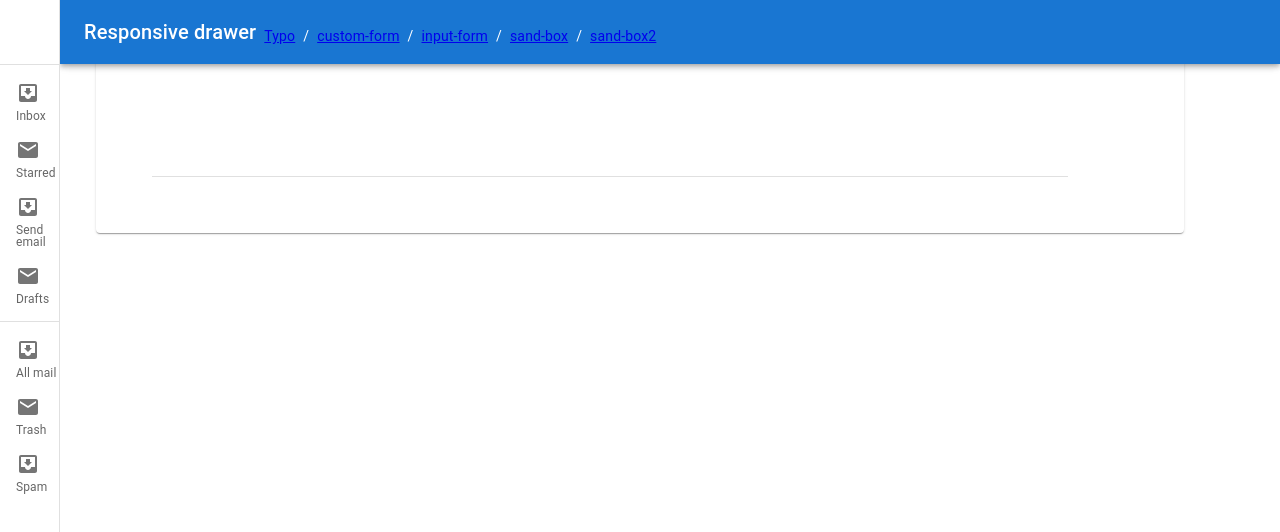
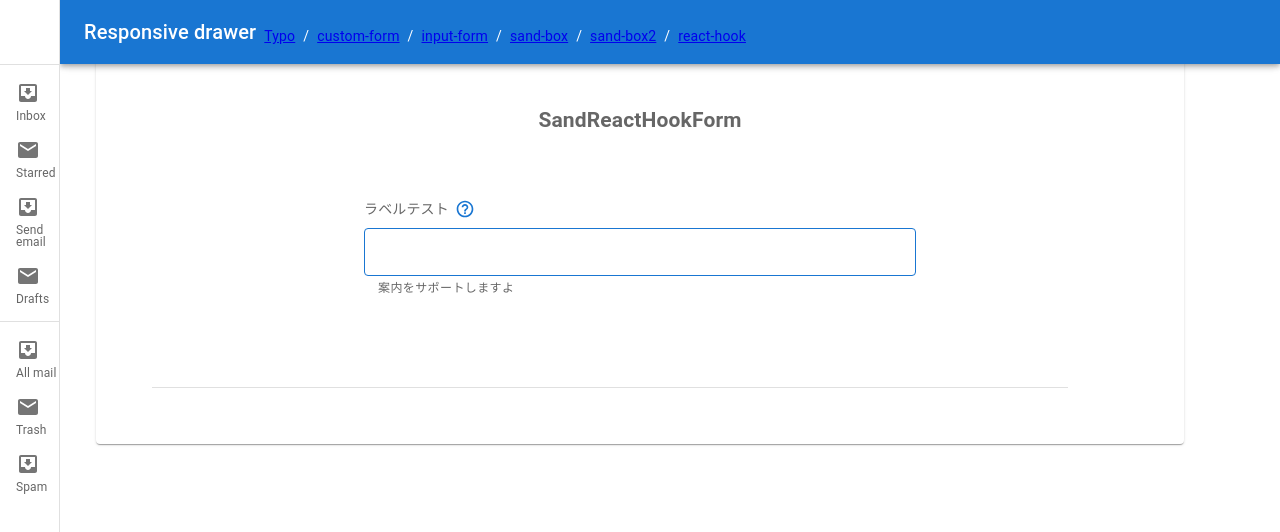
Before and after one commit to BoxPistols/MUI-SandBox_220430, a React (Create React App) app: page /react-hook in a window 1280 px wide. Shown: the top 532 px of the page. Built offline with nearby package versions, Linux system fonts and the light colour scheme.

Commit message:
Hook Form Base

```diff
--- a/src/components/Form/CustomTextField2.tsx
+++ b/src/components/Form/CustomTextField2.tsx
@@ -83,6 +83,7 @@ export const CustomTextField2: FC<Props> = ({
   required,
   error,
   size,
+  placeholder,
 }) => {
   return (
     <>
@@ -118,6 +119,7 @@ export const CustomTextField2: FC<Props> = ({
               onChange={onChangeValue}
               helperText={helperText}
               size={size}
+              placeholder={placeholder}
             />
           </FormControl>
         </Stack>
--- /dev/null
+++ b/src/components/Form/SandReactHookForm.tsx
@@ -0,0 +1,27 @@
+import React, { useState } from 'react'
+import { CustomTextField2 } from 'components/Form/CustomTextField2'
+
+export const SandReactHookForm = () => {
+  const [name, setName] = useState('useState Value')
+
+  const handleChange = (event: React.ChangeEvent<HTMLInputElement>) => {
+    setName(event.target.value)
+  }
+  console.log(name)
+
+  return (
+    <>
+      <h2>SandReactHookForm</h2>
+      <CustomTextField2
+        id="テスト"
+        labelTitle="ラベルテスト"
+        onChangeValue={handleChange}
+        value={name}
+        helperText="案内をサポートしますよ"
+        // placeholder="入力してください"
+        TooltipTitleIconComponent="Lorem ipsum dolor sit amet consectetur adipisicing elit. Autem laboriosam?"
+        // size="small"
+      />
+    </>
+  )
+}
--- a/src/components/SandBox2.tsx
+++ b/src/components/SandBox2.tsx
@@ -1,6 +1,6 @@
 import * as React from 'react'
 import InputForm from 'components/Form/InputForm'
-import { ReactHookForm } from 'components/Form/ReactHookForm'
+import { SandReactHookForm } from 'components/Form/SandReactHookForm'
 import { Box, Stack, Typography } from '@mui/material'
 import InfoOutlinedIcon from '@mui/icons-material/InfoOutlined'
 import { CustomTextField2 } from './Form/CustomTextField2'
@@ -30,6 +30,7 @@ export default function SandBox2() {
           onChangeValue={handleChange}
           value={name}
           helperText="案内をサポートしますよ"
+          placeholder="入力してください"
           TooltipTitleIconComponent={
             <Typography>
               Lorem ipsum dolor sit amet consectetur adipisicing elit. Autem,
--- a/src/layout/global-drawer.tsx
+++ b/src/layout/global-drawer.tsx
@@ -23,6 +23,7 @@ import InputForm from 'components/Form/InputForm'
 import SandBox from 'components/SandBox'
 import SandBox2 from 'components/SandBox2'
 import { Stack } from '@mui/material'
+import { SandReactHookForm } from 'components/Form/SandReactHookForm'
 
 export const drawerWidth = 60
 
@@ -111,6 +112,7 @@ export default function ResponsiveDrawer(props: Props) {
             <Route path="input-form" element={<InputForm />} />
             <Route path="sand-box" element={<SandBox />} />
             <Route path="sand-box2" element={<SandBox2 />} />
+            <Route path="react-hook" element={<SandReactHookForm />} />
           </>
         }
       </Routes>
@@ -153,7 +155,8 @@ export default function ResponsiveDrawer(props: Props) {
               <Link to="custom-form">custom-form</Link> /
               <Link to="input-form">input-form</Link> /
               <Link to="sand-box">sand-box</Link> /
-              <Link to="sand-box2">sand-box2</Link>
+              <Link to="sand-box2">sand-box2</Link> /
+              <Link to="react-hook">react-hook</Link>
             </Stack>
           </nav>
         </Toolbar>
```
